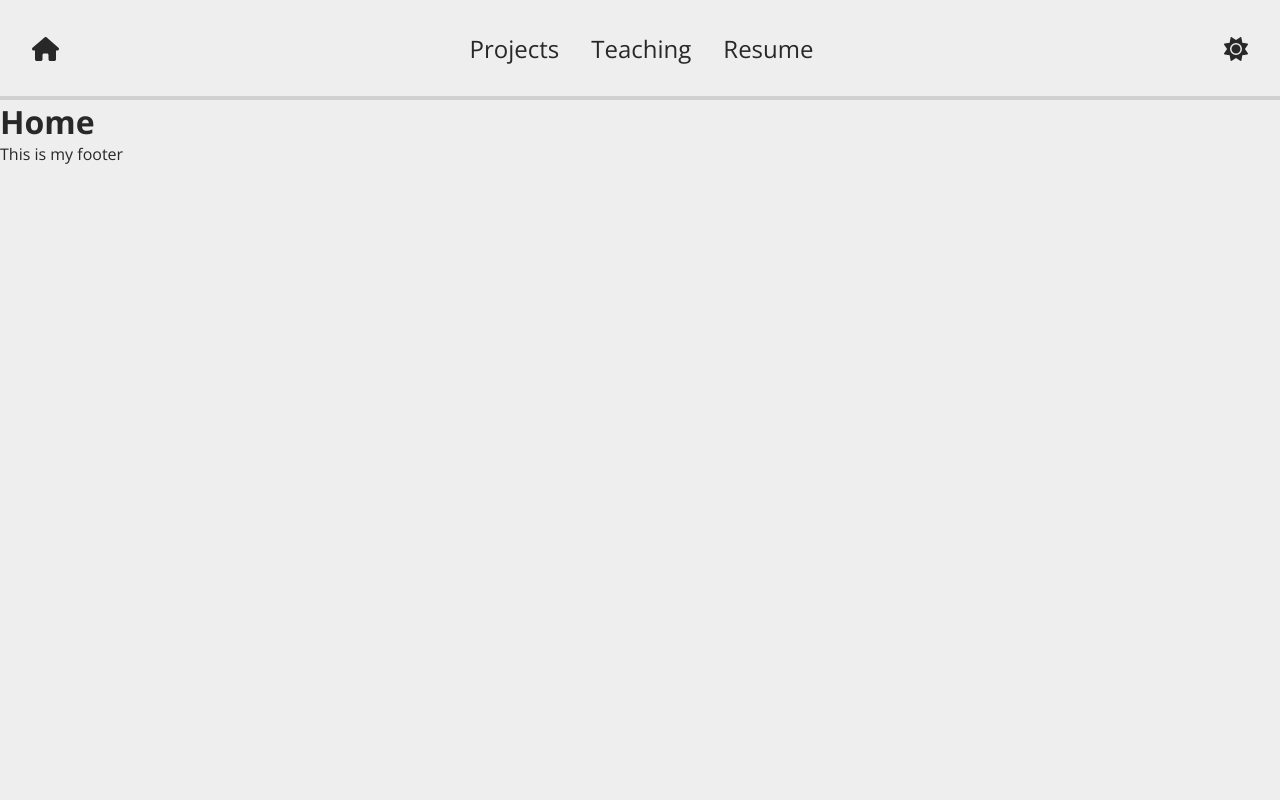
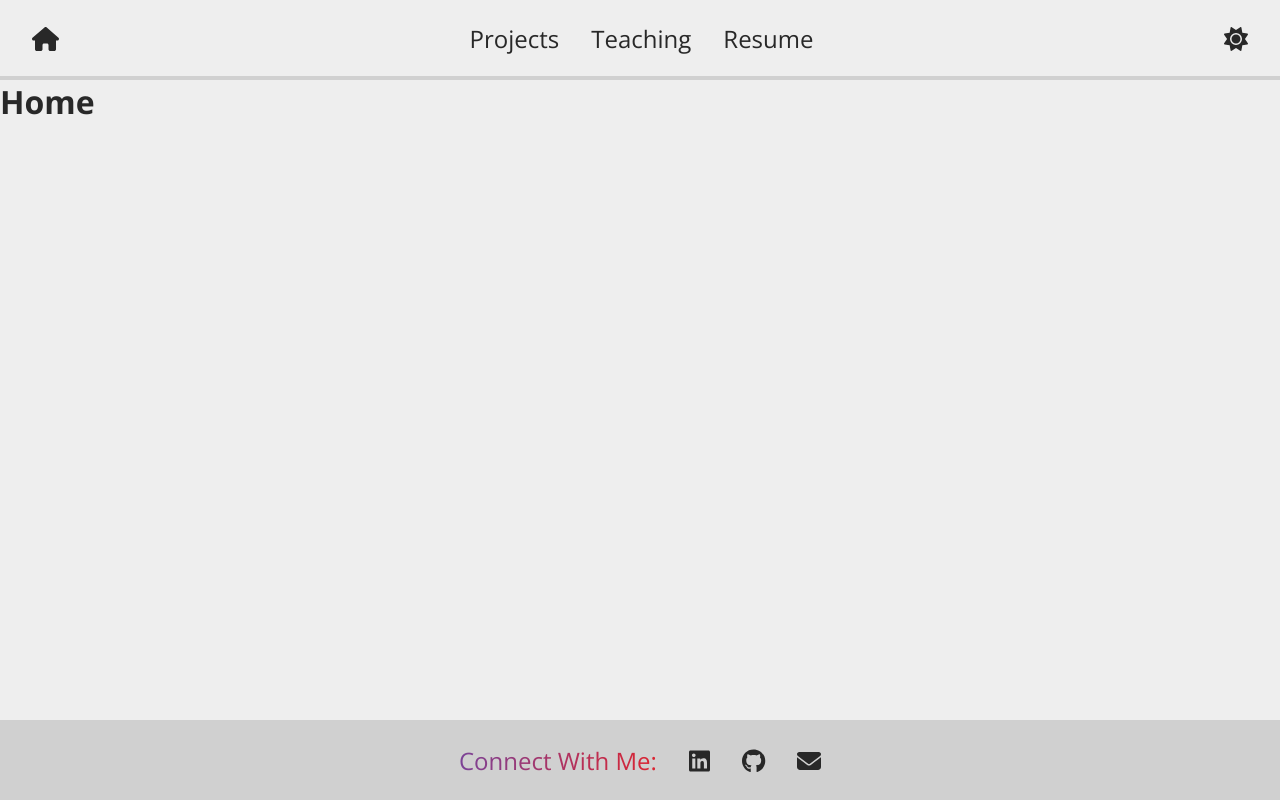
Before and after one commit to josband/josband.github.io, a React (Create React App) app in the folder client/: page / in a window 1280 px wide. Built offline with nearby package versions, Linux system fonts and the light colour scheme.

Commit message:
Implemented Initial footer

```diff
--- a/client/package.json
+++ b/client/package.json
@@ -4,6 +4,7 @@
   "private": true,
   "dependencies": {
     "@fortawesome/fontawesome-svg-core": "^6.2.1",
+    "@fortawesome/free-brands-svg-icons": "^6.2.1",
     "@fortawesome/free-regular-svg-icons": "^6.2.1",
     "@fortawesome/free-solid-svg-icons": "^6.2.1",
     "@fortawesome/react-fontawesome": "^0.2.0",
--- a/client/src/App.css
+++ b/client/src/App.css
@@ -1,3 +1,15 @@
+.text-gradient {
+  background-color: var(--clr-grad-left);
+  background-image: linear-gradient(
+    90deg,
+    var(--clr-grad-left) var(--grad-left-per),
+    var(--clr-grad-right) 100%
+  );
+  background-clip: text;
+  -webkit-background-clip: text;
+  -webkit-text-fill-color: transparent;
+}
+
 /* .App {
   text-align: center;
 }
--- a/client/src/components/Footer.css
+++ b/client/src/components/Footer.css
@@ -0,0 +1,23 @@
+.primary-footer {
+  font-size: 24px;
+  background-color: var(--clr-secondary);
+  display: flex;
+  gap: 2rem;
+  justify-content: center;
+  align-items: center;
+  position: absolute;
+  bottom: 0;
+  width: 100%;
+  height: 80px;
+}
+
+.primary-social {
+  display: flex;
+  gap: 2rem;
+  list-style: none;
+}
+
+.primary-social a {
+  color: var(--clr-text);
+  text-decoration: none;
+}
--- a/client/src/components/Footer.tsx
+++ b/client/src/components/Footer.tsx
@@ -1,9 +1,29 @@
+import { FontAwesomeIcon } from "@fortawesome/react-fontawesome";
+import { faLinkedin, faGithub } from "@fortawesome/free-brands-svg-icons";
+import { faEnvelope } from "@fortawesome/free-solid-svg-icons";
 import "./Footer.css";
 
 const Footer: React.FC = () => {
   return (
-    <footer>
-      <p>This is my footer</p>
+    <footer className="primary-footer">
+      <span className="text-gradient">Connect With Me:</span>
+      <ul className="primary-social">
+        <li>
+          <a href="https://www.linkedin.com/in/jonah-osband/">
+            <FontAwesomeIcon icon={faLinkedin} />
+          </a>
+        </li>
+        <li>
+          <a href="https://github.com/josband">
+            <FontAwesomeIcon icon={faGithub} />
+          </a>
+        </li>
+        <li>
+          <a href="mailto:jro44@pitt.edu">
+            <FontAwesomeIcon icon={faEnvelope} />
+          </a>
+        </li>
+      </ul>
     </footer>
   );
 };
--- a/client/src/components/NavBar.css
+++ b/client/src/components/NavBar.css
@@ -14,7 +14,7 @@
 }
 
 .primary-header {
-  height: 100px;
+  height: 80px;
   background-color: var(--clr-main);
   border-bottom: 4px solid var(--clr-secondary);
   font-size: 24px;
@@ -35,8 +35,8 @@
   text-decoration: none;
 }
 
+/* REPLACED WITH TEXT-GRADIENT UTILITY CLASS
 .active {
-  /* Start Gradient Text */
   background-color: var(--clr-grad-left);
   background-image: linear-gradient(
     90deg,
@@ -46,5 +46,4 @@
   background-clip: text;
   -webkit-background-clip: text;
   -webkit-text-fill-color: transparent;
-  /* End Gradient Text */
-}
+} */
--- a/client/src/components/NavBar.tsx
+++ b/client/src/components/NavBar.tsx
@@ -23,7 +23,7 @@ const NavBar: React.FC<Props> = ({ darkTheme, setDarkTheme }: Props) => {
         <ul id="primary-navigation" className="primary-navigation">
           <li>
             <NavLink
-              className={({ isActive }) => (isActive ? "active" : "")}
+              className={({ isActive }) => (isActive ? "text-gradient" : "")}
               to="/projects"
             >
               Projects
@@ -31,7 +31,7 @@ const NavBar: React.FC<Props> = ({ darkTheme, setDarkTheme }: Props) => {
           </li>
           <li>
             <NavLink
-              className={({ isActive }) => (isActive ? "active" : "")}
+              className={({ isActive }) => (isActive ? "text-gradient" : "")}
               to="/teaching"
             >
               Teaching
@@ -39,7 +39,7 @@ const NavBar: React.FC<Props> = ({ darkTheme, setDarkTheme }: Props) => {
           </li>
           <li>
             <NavLink
-              className={({ isActive }) => (isActive ? "active" : "")}
+              className={({ isActive }) => (isActive ? "text-gradient" : "")}
               to="/resume"
             >
               Resume
--- a/client/src/index.css
+++ b/client/src/index.css
@@ -41,3 +41,16 @@ body {
   background-color: var(--clr-main);
   color: var(--clr-text);
 }
+
+/* To make footer stick to bottom */
+#root {
+  position: relative;
+  min-height: 100vh;
+}
+
+/*
+In case there are weird issues. I believe border-box solves this
+Also could move to SharedLayout.css
+#content-wrap {
+  padding-bottom: 80px;
+} */
--- a/client/src/pages/SharedLayout.tsx
+++ b/client/src/pages/SharedLayout.tsx
@@ -11,7 +11,7 @@ const SharedLayout: React.FC<Props> = ({ darkTheme, setDarkTheme }: Props) => {
   return (
     <>
       <NavBar darkTheme={darkTheme} setDarkTheme={setDarkTheme} />
-      <main>
+      <main id="content-wrap">
         <Outlet />
       </main>
       <Footer />
```
Also changed, not shown: 1 other file (tests, documents, lock files or other folders).
